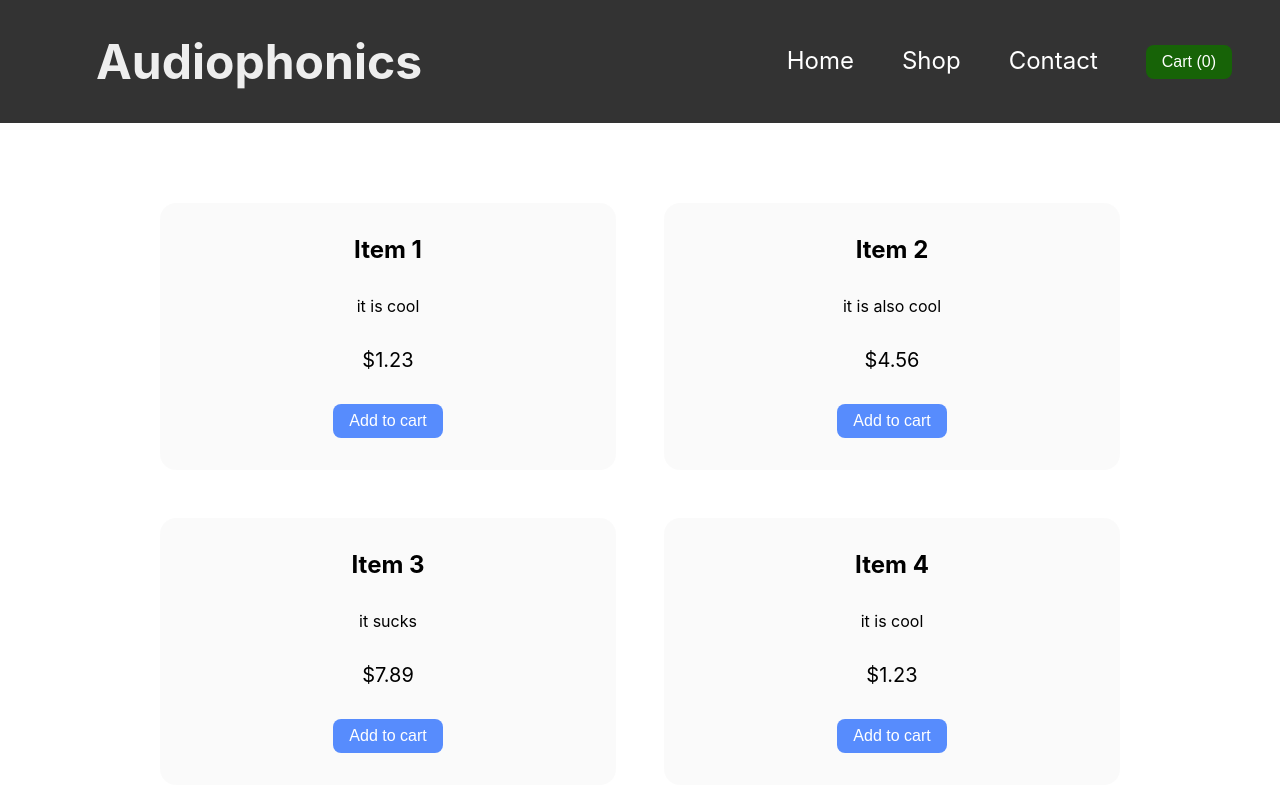
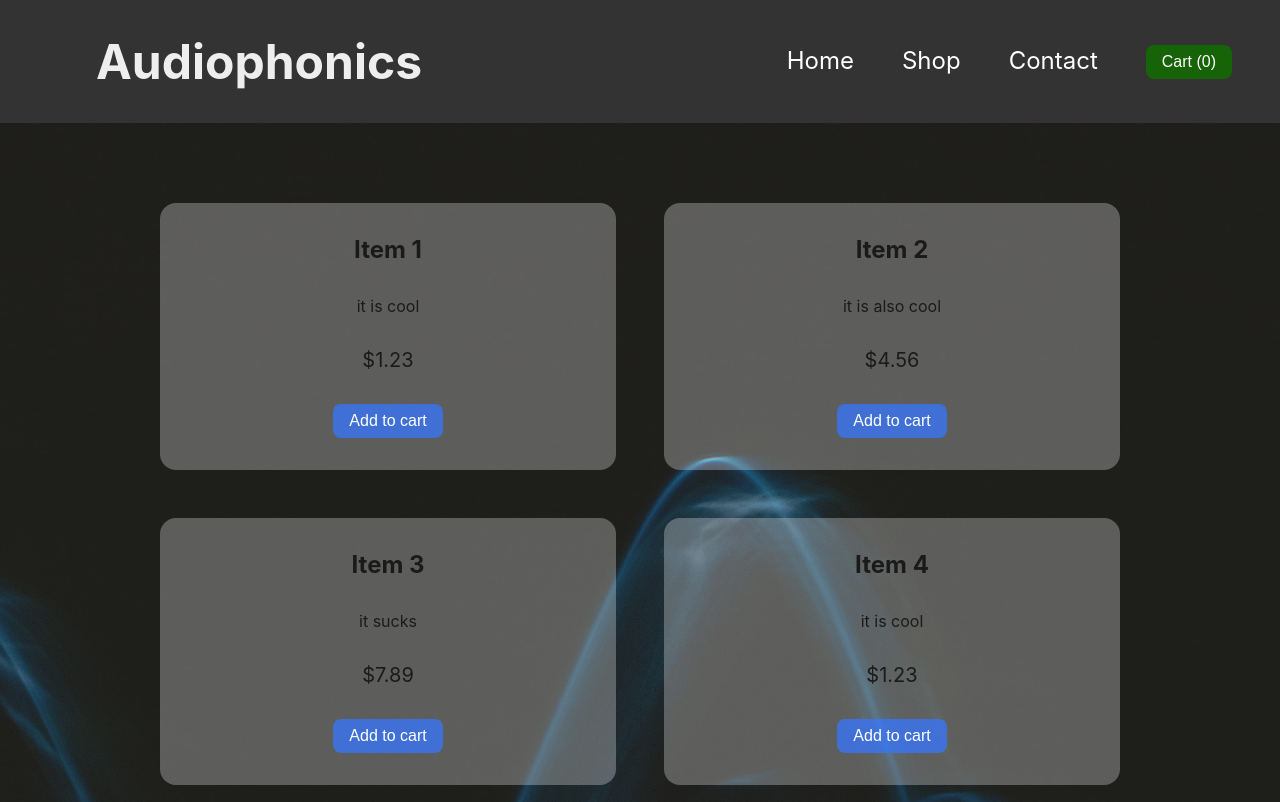
Before and after one commit to meuzishun/shopping-cart, a React (Create React App) app: page /shop in a window 1280 px wide. Shown: the top 802 px of the page. Built offline with nearby package versions, Linux system fonts and the light colour scheme.

Commit message:
Add background to shop

```diff
--- a/src/components/shop/Shop.module.css
+++ b/src/components/shop/Shop.module.css
@@ -1,6 +1,22 @@
 .shop {
+  position: relative;
   padding: 5rem 10rem;
   display: grid;
   grid-template-columns: repeat(auto-fit, minmax(300px, 1fr));
   grid-gap: 3rem;
+
+  background-image: url('../../images/sound_waves.jpg');
+  background-repeat: no-repeat;
+  background-size: cover;
+  background-position: center center;
 }
+.shop:after {
+  position: absolute;
+  content: ' ';
+  top: 0;
+  left: 0;
+  width: 100%;
+  height: 100%;
+  z-index: 0;
+  background-color: rgba(255, 255, 255, 0.1);
+}
```
